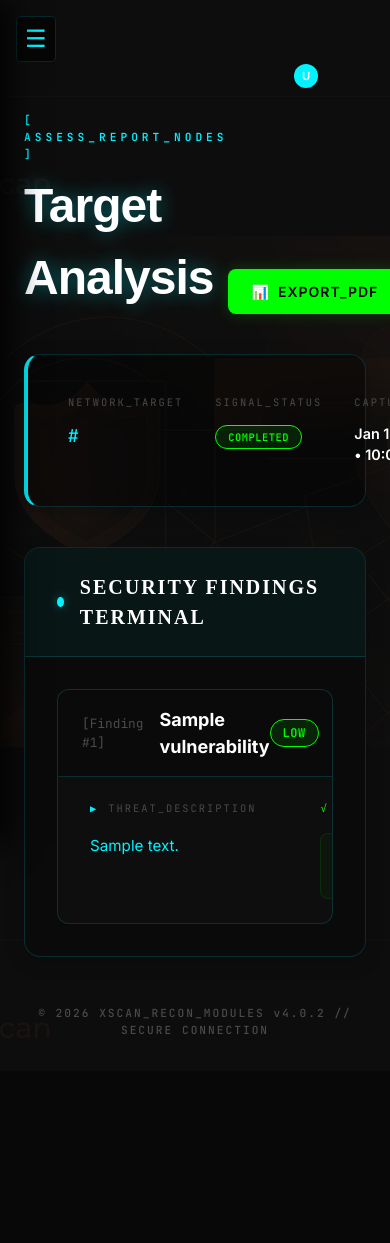
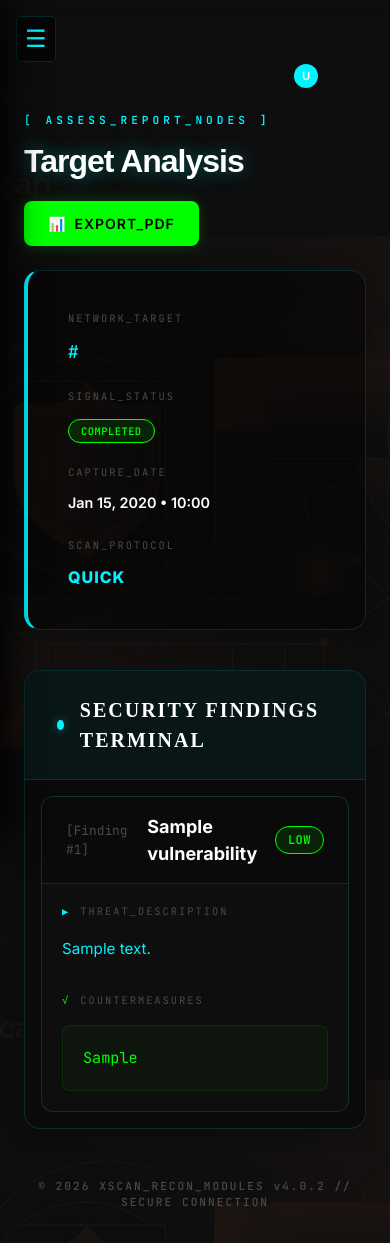
Before and after one commit to yash-singh152/Xscan, a Django app: page /scan/1/ in a window 390 px wide; the page is wider, and only the part inside the window is pictured. Before the commit the page ends 1038 px from the top of that part, so only its background shows below. Run offline with Django 5.2, Linux system fonts and the light colour scheme; a user stored in the database is signed in; tables that the repository leaves empty hold one stand-in row (values such as "Sample post").

Commit message:
Fix mobile responsiveness for scan progress and report analysis pages

```diff
--- a/scanner/templates/scanner/scan_detail.html
+++ b/scanner/templates/scanner/scan_detail.html
@@ -5,15 +5,13 @@
 {% block content %}
 <div class="scanline"></div>
 
-<div class="header-actions"
-    style="display: flex; justify-content: space-between; align-items: flex-end; margin-bottom: 2.5rem;">
+<div class="header-actions report-header-actions">
     <div>
         <div
             style="color: var(--accent); font-weight: 700; letter-spacing: 4px; font-size: 0.7rem; margin-bottom: 0.5rem; text-transform: uppercase; font-family: var(--font-mono);">
             [ ASSESS_REPORT_NODES ]
         </div>
-        <h2
-            style="font-family: 'Outfit', sans-serif; font-size: 3rem; margin: 0; text-shadow: 0 0 20px var(--accent-glow); font-weight: 900; letter-spacing: -1px;">
+        <h2 class="report-title">
             Target Analysis
         </h2>
     </div>
@@ -28,7 +26,7 @@
 <!-- Target Metadata -->
 <div class="card glass-card animate-enter animate-delay-100"
     style="margin-bottom: 2.5rem; border-left: 4px solid var(--accent); background: rgba(0, 0, 0, 0.4);">
-    <div style="display: grid; grid-template-columns: repeat(4, 1fr); gap: 2rem; padding: 1rem;">
+    <div class="report-metadata-grid">
         <div>
             <div
                 style="color: var(--text-muted); font-size: 0.65rem; text-transform: uppercase; letter-spacing: 2px; margin-bottom: 0.75rem; font-family: var(--font-mono);">
@@ -85,7 +83,7 @@
     </div>
 
     {% if vulnerabilities %}
-    <div style="padding: 2rem; display: flex; flex-direction: column; gap: 2rem;">
+    <div class="findings-container">
         {% for v in vulnerabilities %}
         <div
             style="background: rgba(255, 255, 255, 0.02); border: 1px solid var(--border); border-radius: 12px; overflow: hidden;">
@@ -106,7 +104,7 @@
             </div>
 
             <!-- Finding Body -->
-            <div style="padding: 1.5rem 2rem; display: grid; grid-template-columns: 1fr 1fr; gap: 4rem;">
+            <div class="finding-body-grid">
                 <div>
                     <div
                         style="color: var(--text-muted); font-size: 0.65rem; text-transform: uppercase; letter-spacing: 2px; margin-bottom: 1rem; display: flex; align-items: center; gap: 10px; font-family: var(--font-mono);">
--- a/static/css/style.css
+++ b/static/css/style.css
@@ -1021,3 +1021,91 @@ tr:last-child td {
         padding: 1rem !important;
     }
 }
+
+/* Scan Progress Page */
+.scan-card-padding {
+    padding: 3rem;
+}
+
+.scan-margin-top {
+    margin-top: 3rem;
+}
+
+/* Report Analysis Page */
+.report-header-actions {
+    display: flex;
+    justify-content: space-between;
+    align-items: flex-end;
+    margin-bottom: 2.5rem;
+}
+
+.report-title {
+    font-family: 'Outfit', sans-serif;
+    font-size: 3rem;
+    margin: 0;
+    text-shadow: 0 0 20px var(--accent-glow);
+    font-weight: 900;
+    letter-spacing: -1px;
+}
+
+.report-metadata-grid {
+    display: grid;
+    grid-template-columns: repeat(4, 1fr);
+    gap: 2rem;
+    padding: 1rem;
+}
+
+.findings-container {
+    padding: 2rem;
+    display: flex;
+    flex-direction: column;
+    gap: 2rem;
+}
+
+.finding-body-grid {
+    padding: 1.5rem 2rem;
+    display: grid;
+    grid-template-columns: 1fr 1fr;
+    gap: 4rem;
+}
+
+/* Mobile Overrides for New Classes */
+@media (max-width: 768px) {
+    .scan-card-padding {
+        padding: 1.5rem !important;
+    }
+
+    .scan-margin-top {
+        margin-top: 1.5rem;
+    }
+
+    .report-header-actions {
+        flex-direction: column;
+        align-items: flex-start;
+        gap: 1rem;
+        margin-bottom: 1.5rem;
+    }
+
+    .report-title {
+        font-size: 2rem;
+        word-break: break-word;
+        /* Prevent overflow on long URLs */
+    }
+
+    .report-metadata-grid {
+        grid-template-columns: 1fr;
+        /* Stack vertically on mobile */
+        gap: 1.5rem;
+    }
+
+    .findings-container {
+        padding: 1rem;
+        gap: 1rem;
+    }
+
+    .finding-body-grid {
+        grid-template-columns: 1fr;
+        padding: 1.25rem;
+        gap: 2rem;
+    }
+}
```
Also changed, not shown: scanner/templates/scanner/scan_progress.html (+4 -4 lines).
